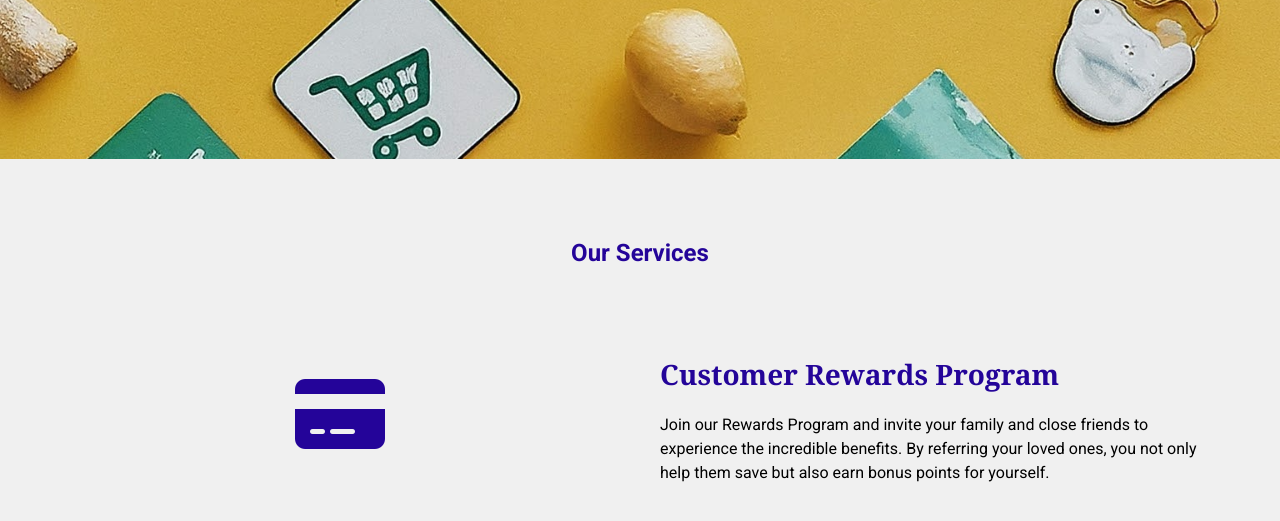
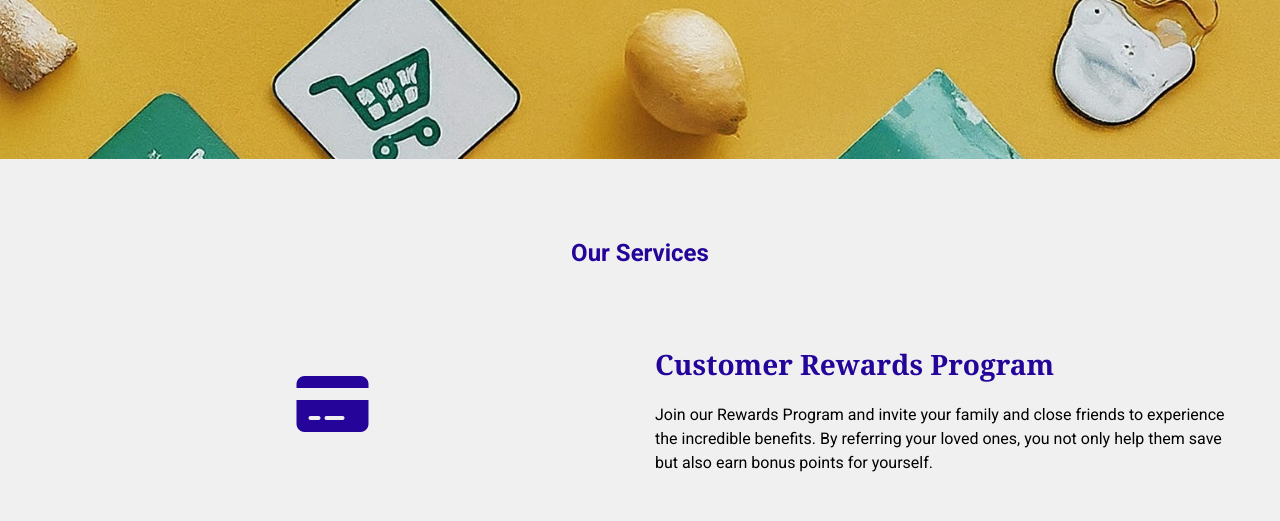
Before and after one commit to RayMose/Landing, a plain HTML site: page index.html in a window 1280 px wide. Both pictures are taken after a click on the link "About". Shown: the part 381-902 px from the top of the page. Drawn offline with nearby package versions, Linux system fonts and the light colour scheme.

Commit message:
About changes

```diff
--- a/index.html
+++ b/index.html
@@ -289,23 +289,24 @@
             display: flex;
             align-items: center;
             margin-bottom: 40px;
+            gap: 20px;
         }
 
         .about-feature-icon {
             flex: 1;
             text-align: center;
-            padding: 20px;
+            padding: 5px;
 
         }
 
         .about-feature-icon i {
             color: #240499;
-            font-size: 5rem;
+            font-size: 4rem;
         }
 
         .about-feature-content {
             flex: 1;
-            padding: 20px;
+            padding: 10px;
         }
 
         .about-feature-content h3 {
@@ -655,7 +656,7 @@
                                 </ul>
                             </div>
                         </div>
-                        <div class="process-item" data-aos="fade-left" data-aos-offset="300" data-aos-easing="ease-in-sine">
+                        <div class="process-item text-first" data-aos="fade-left" data-aos-offset="300" data-aos-easing="ease-in-sine">
                             <div class="process-content">
                                 <h2>How to Redeem Points</h2>
                                 <p>Redeeming your points is a straightforward process designed for your convenience.</p>
@@ -685,7 +686,7 @@
                             </ul>
                         </div>
                     </div>
-                    <div class="feature" data-aos="fade-left">
+                    <div class="feature text-first" data-aos="fade-left">
                         <div class="feature-content">
                             <h3>Redeem and Save</h3>
                             <p>Join our Rewards Program to start redeeming points for incredible savings.</p>
```
